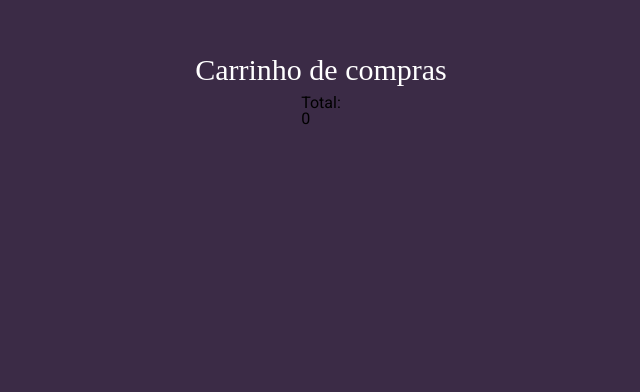
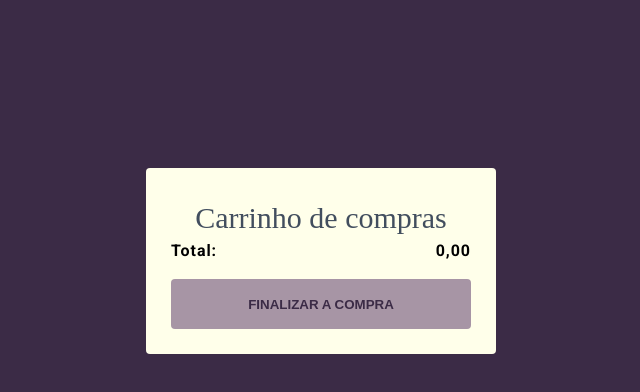
Before and after one commit to mtsgamorim/DrivenBooks-Front, a React (Create React App) app: page /cart in a window 1280 px wide. Shown: the part 314-706 px from the top of the page, without its empty margins (319-959 px from the left). Built offline with nearby package versions, Linux system fonts and the light colour scheme; a web font is replaced by a local one.

Commit message:
Button checkout done

```diff
--- a/src/components/App.js
+++ b/src/components/App.js
@@ -3,6 +3,7 @@ import SignInPage from "./SignInPage/SignInPage";
 import SignUpPage from "./SignUpPage/SignUpPage";
 import BookPage from "./BookPage/BookPage";
 import HomePage from "./HomePage/HomePage";
+import Checkout from "./Checkout/Checkout";
 import Cart from "./Cart/Cart";
 import { useState } from "react";
 import UserContext from "../contexts/UserContext";
@@ -18,6 +19,7 @@ export default function App() {
           <Route path="/sign-up" element={<SignUpPage />} />
           <Route path="/item/:id" element={<BookPage />} />
           <Route path="/cart" element={<Cart />} />
+          <Route path="/checkout" element={<Checkout />} />
         </Routes>
       </BrowserRouter>
     </UserContext.Provider>
--- a/src/components/Cart/Cart.js
+++ b/src/components/Cart/Cart.js
@@ -2,10 +2,13 @@ import { useContext, useState, useEffect } from "react";
 import UserContext from "../../contexts/UserContext";
 import styled from "styled-components";
 import axios from "axios";
-
+import Button from "../shared/Button";
+import { Link } from "react-router-dom";
+import { useNavigate } from "react-router-dom";
 
 
 export default function Cart(){
+    const navigate = useNavigate();
     const {userData} = useContext(UserContext); //token, name, email
     const [sum,setSum] = useState(0);
     const [cart, setCart] = useState([]);
@@ -26,17 +29,19 @@ export default function Cart(){
         }
 
         getAxios();
-    },[cart,setCart]);
+    },[setCart]);
 
     useEffect(() => {
         function sumProducts(){
             let total=0;
             cart.map((product) => {return total += product.price});
+            total= total.toFixed(2).replace(".",",");
             setSum(total);
         }
         sumProducts();
 
     });
+
 
     return (
     <PersonalizedBody>
@@ -44,28 +49,31 @@ export default function Cart(){
             <Title>Carrinho de compras</Title>
             {cart.map((product,index)=>{
 
-                const {name, image, price } = product;
+                const {name, image, price, id } = product;
                 return (
-                    <Card key = {index} name= {name} image={image} price={price} />
+                    <Card key = {index} name= {name} image={image} price={price} id={id} />
                 )
             })}
             <Total>
                 <div>Total:</div>
                 <div>{sum}</div>
             </Total>
+            <Button onClick={()=> navigate("/checkout")}>FINALIZAR A COMPRA</Button>
         </Container>
     </PersonalizedBody>
     );
 }
 
-function Card ({ name, image, price}){
+function Card ({ name, image, price, id}){
+    const bookRoute = `/item/${id}`;
     return(
         <Section>
-             <BookInfo>
+             <BookInfo to={bookRoute}>
               <img src={image} alt={name} />
               <div>
                 <h1>{name}</h1>
                 <h2>{price}</h2>
+                ICON_DEL
               </div>
             </BookInfo>
         </Section>
@@ -73,13 +81,20 @@ function Card ({ name, image, price}){
 }
 
 const Container = styled.div`
-  width: 100%;
-  height: 100%;
+    margin-top:350px;
+    width: fit-content;
+    height: fit-content;
     display: flex;
     flex-direction: column;
     align-items: center;
     justify-content: center;
-  padding: 0 25px 0 25px;
+    padding: 25px;
+    background-color:var(--color-bg-input);
+    border-radius:4px;
+    Button{
+        margin-top:20px;
+        width:300px;
+    }
 `;
 
 const Title = styled.div`
@@ -87,7 +102,7 @@ const Title = styled.div`
     align-items:center;
     justify-content:center;
     font-family: 'Sancreek', cursive;
-    color:#FFF;
+    color:#424e5e;
     width: 300px;
     height: fit-content;
     font-size: 30px;
@@ -105,18 +120,20 @@ const PersonalizedBody = styled.div`
 
 const Section = styled.div`
     color:#000;
-    border: 1px solid grey;
     padding:10px;
-    background-color: var(--color-bg-input);
+    border: 1px solid #424e5e;
     margin-bottom:10px;
+    width: 300px;
 `;
-const BookInfo = styled.div`
+const BookInfo = styled(Link)`
+    text-decoration:none;
     display:flex;
     h1{
         margin-bottom:10px;
     }
     h2{
         font-weight:500;
+        margin-bottom:10px;
     }
     div{
         display:flex;
@@ -132,5 +149,11 @@ const BookInfo = styled.div`
 `;
 
 const Total = styled.div`
+    width:300px;
+    display:flex;
+    justify-content: space-between;
+    font-weight:700;
+    /* color: #424e5e; */
     color:#000;
+    letter-spacing: 0.06em;
 `;
--- /dev/null
+++ b/src/components/Checkout/Checkout.js
@@ -0,0 +1,5 @@
+export default function Checkout(){
+    return(
+        <h1>Checkout</h1>
+    );
+}
```
Lines whose indentation alone changed are shown as unchanged.
